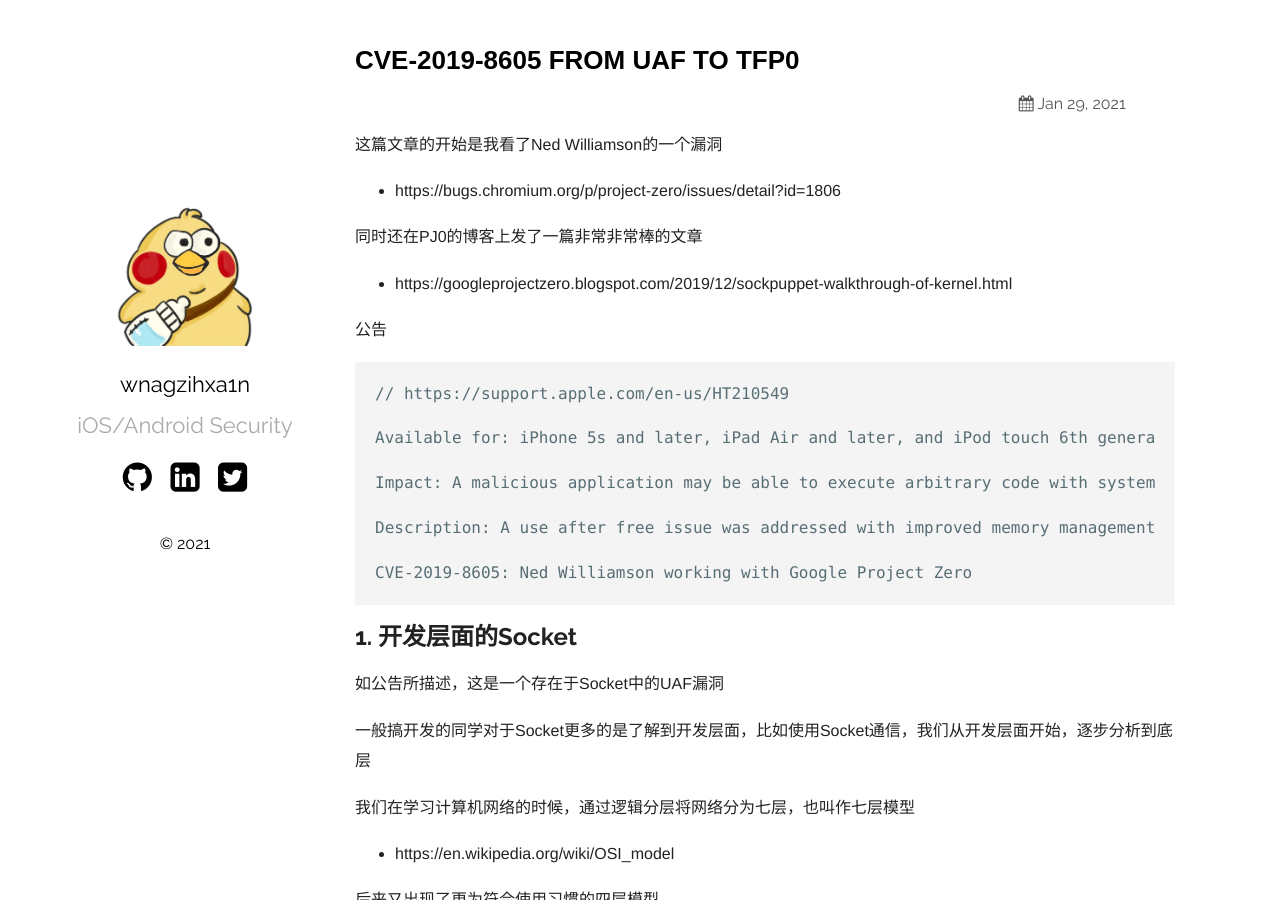
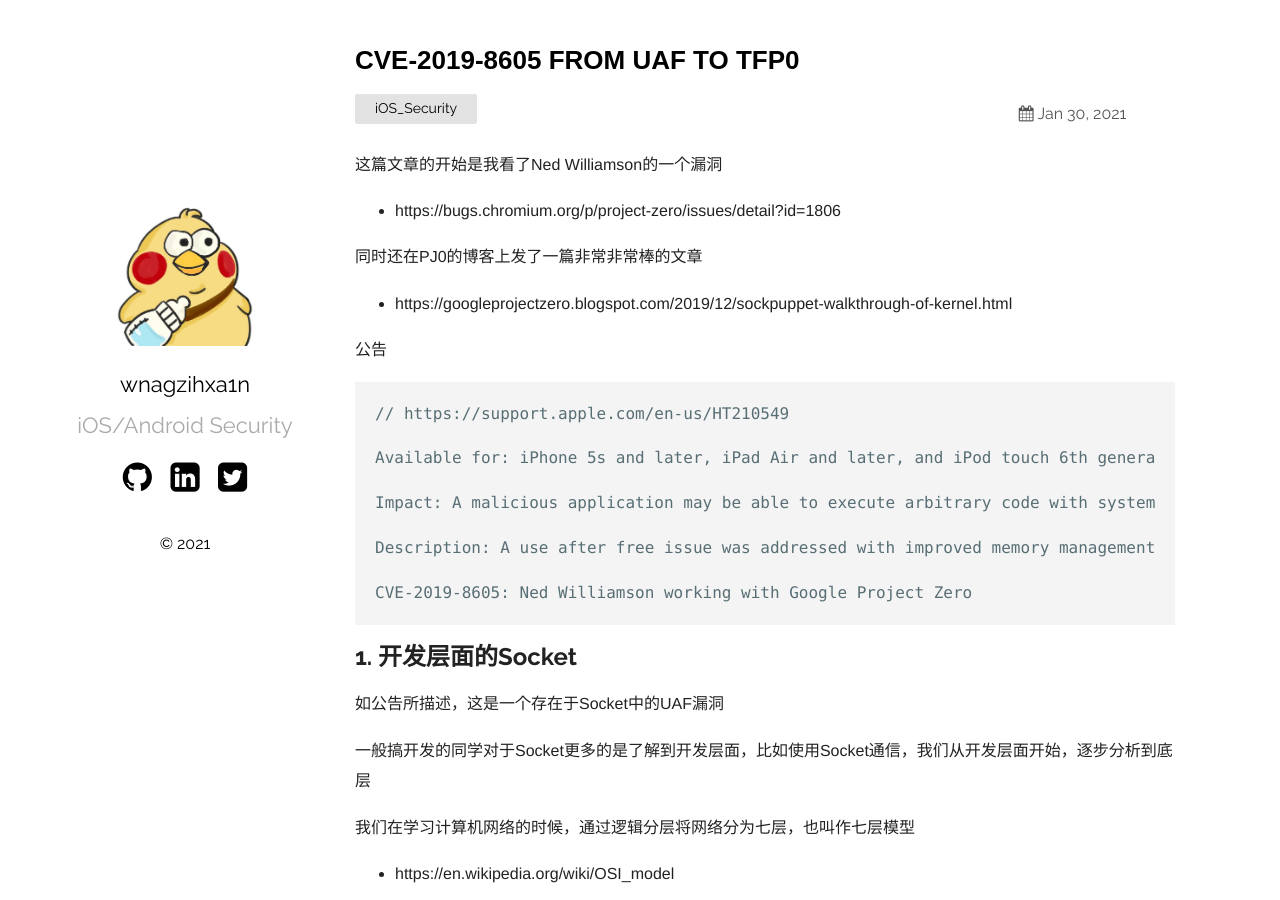
Before and after one commit to MoDumn/MoDumn.github.io, a Jekyll site: the page built from _posts/2021-01-30-FROM UAF TO TFP0.md, in a window 1280 px wide and 900 px high. Built offline with Jekyll 4.4.1, drawn with Linux system fonts in a browser that asks for light colours.

Commit message:
Update 2021-01-30-FROM UAF TO TFP0.md

```diff
--- a/_posts/2021-01-30-FROM UAF TO TFP0.md
+++ b/_posts/2021-01-30-FROM UAF TO TFP0.md
@@ -1,8 +1,8 @@
 ---
 layout: post
 title:  "CVE-2019-8605 FROM UAF TO TFP0"
-date:   2021-01-29 18:00:00 +520
-tags: ios_security
+date:   2021-01-30 18:00:00 +520
+categories: iOS_Security
 ---
 
 这篇文章的开始是我看了Ned Williamson的一个漏洞
```
